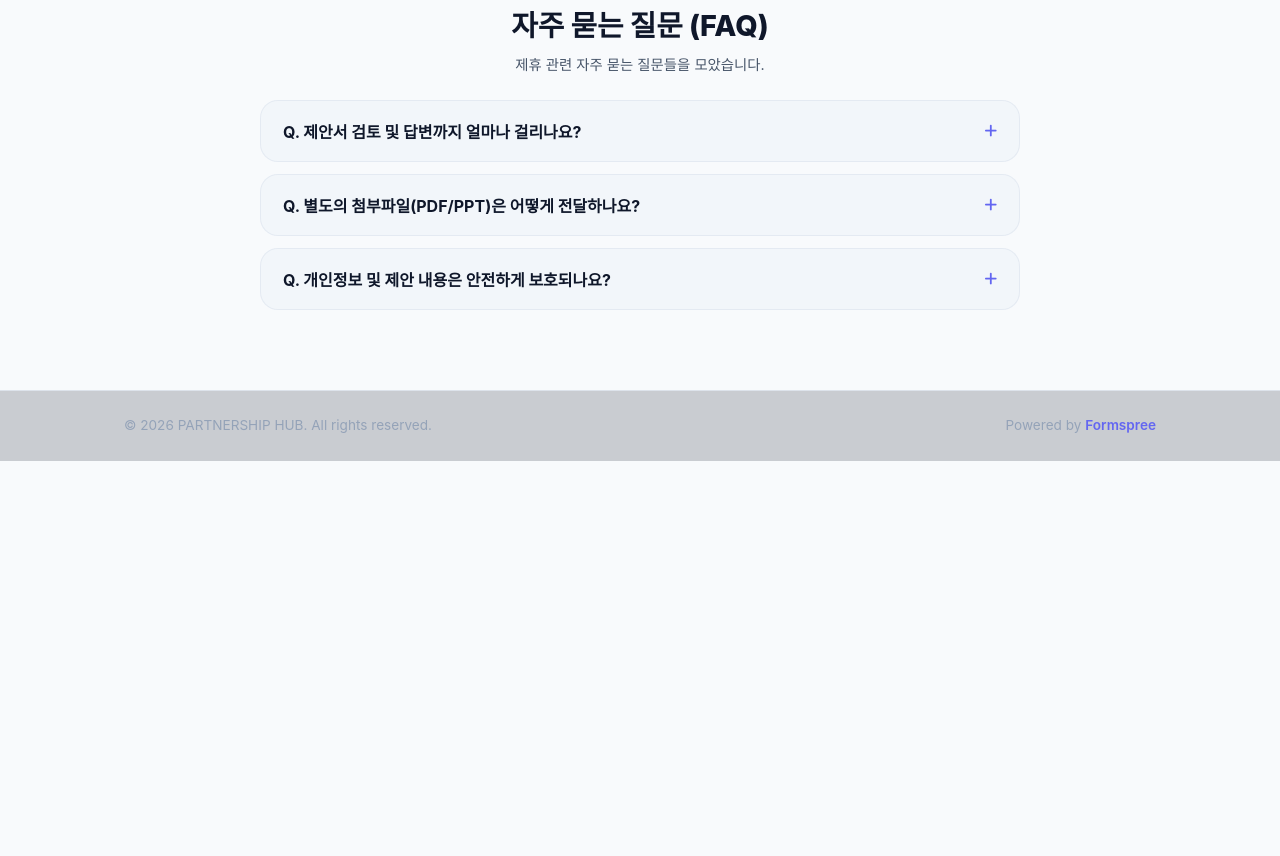
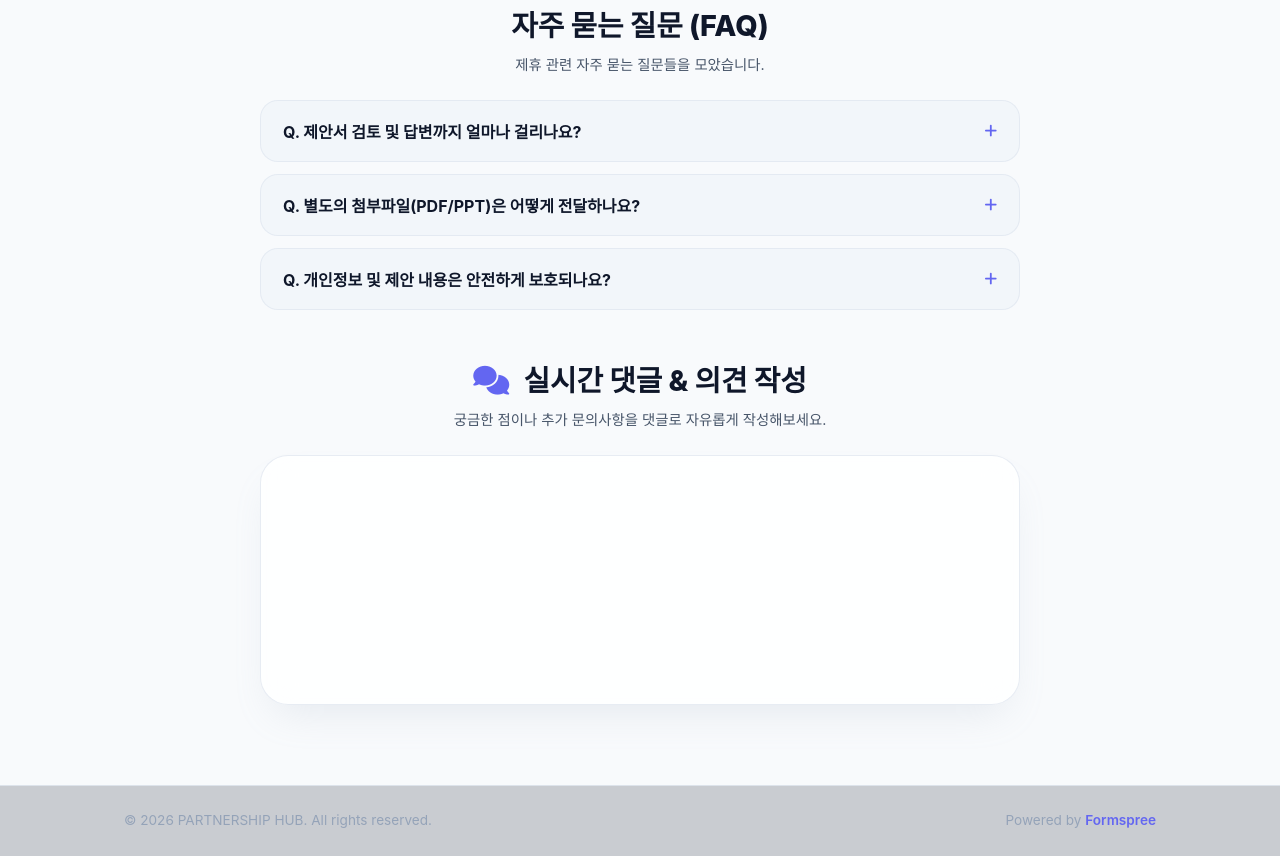
Before and after one commit to yejin131/product-builder-lecture, a plain HTML site: page index.html in a window 1280 px wide. Shown: the part 1386-2242 px from the top of the page. Before the commit the page ends 1847 px from the top, so only its background shows below. Drawn offline with Linux system fonts and the light colour scheme; a script that the page names is missing; a web font is replaced by a local one.

Commit message:
feat: Add Disqus comment widget section to contact page

```diff
--- a/index.html
+++ b/index.html
@@ -241,6 +241,36 @@
                     </div>
                 </div>
             </section>
+
+            <!-- Disqus Comments Section -->
+            <section class="comments-section">
+                <div class="section-title">
+                    <h2><i class="fa-solid fa-comments" style="color: #6366f1; margin-right: 8px;"></i> 실시간 댓글 & 의견 작성</h2>
+                    <p>궁금한 점이나 추가 문의사항을 댓글로 자유롭게 작성해보세요.</p>
+                </div>
+
+                <div class="comments-card">
+                    <div id="disqus_thread"></div>
+                    <script>
+                        /**
+                        *  RECOMMENDED CONFIGURATION VARIABLES: EDIT AND UNCOMMENT THE SECTION BELOW TO INSERT DYNAMIC VALUES FROM YOUR PLATFORM OR CMS.
+                        *  LEARN WHY DEFINING THESE VARIABLES IS IMPORTANT: https://disqus.com/admin/universalcode/#configuration-variables    */
+                        /*
+                        var disqus_config = function () {
+                        this.page.url = PAGE_URL;  // Replace PAGE_URL with your page's canonical URL variable
+                        this.page.identifier = PAGE_IDENTIFIER; // Replace PAGE_IDENTIFIER with your page's unique identifier variable
+                        };
+                        */
+                        (function() { // DON'T EDIT BELOW THIS LINE
+                        var d = document, s = d.createElement('script');
+                        s.src = 'https://productbuilder-wo7qjfzrzz.disqus.com/embed.js';
+                        s.setAttribute('data-timestamp', +new Date());
+                        (d.head || d.body).appendChild(s);
+                        })();
+                    </script>
+                    <noscript>Please enable JavaScript to view the <a href="https://disqus.com/?ref_noscript">comments powered by Disqus.</a></noscript>
+                </div>
+            </section>
         </main>
 
         <!-- Footer -->
--- a/style.css
+++ b/style.css
@@ -743,6 +743,27 @@ body {
     padding: 0 22px 18px 22px;
 }
 
+/* Comments Section */
+.comments-section {
+    display: flex;
+    flex-direction: column;
+    gap: 24px;
+    max-width: 760px;
+    margin: 0 auto;
+    width: 100%;
+}
+
+.comments-card {
+    background: var(--card-bg);
+    border: 1px solid var(--card-border);
+    border-radius: 28px;
+    padding: 32px;
+    box-shadow: var(--shadow-card);
+    backdrop-filter: blur(16px);
+    transition: all 0.3s ease;
+    min-height: 250px;
+}
+
 /* Footer */
 .footer {
     border-top: 1px solid var(--card-border);
```
